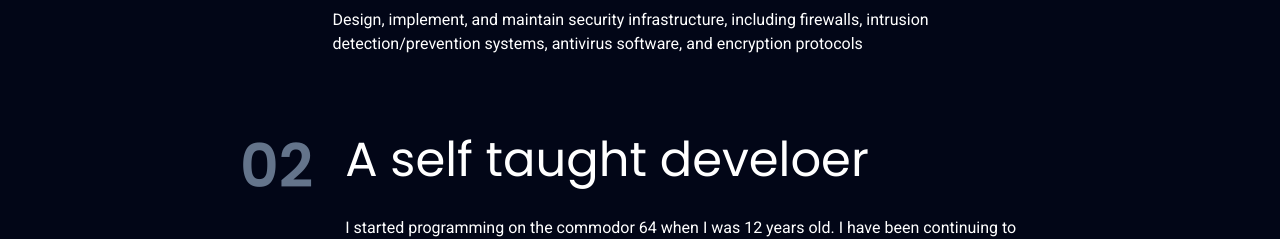
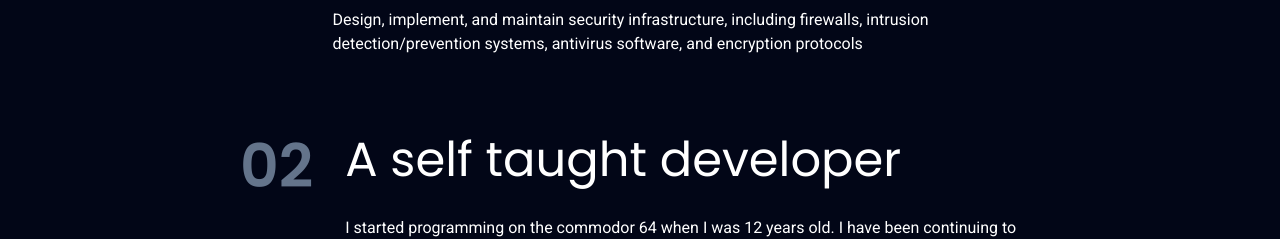
Before and after one commit to margravegillian/gillian-portfolio, a SvelteKit app: page / in a window 1280 px wide. Shown: the part 1820-2059 px from the top of the page. Built offline with nearby package versions, Linux system fonts and the light colour scheme.

Commit message:
fixed grammaer

```diff
--- a/src/components/Main.svelte
+++ b/src/components/Main.svelte
@@ -7,7 +7,7 @@
     ];
     let benefits = [
         {name: 'An Information Security Engineer', description: 'Design, implement, and maintain security infrastructure, including firewalls, intrusion detection/prevention systems, antivirus software, and encryption protocols'},
-        {name: 'A self taught develoer', description: 'I started programming on the commodor 64 when I was 12 years old. I have been continuing to learn programming my whole life.'},
+        {name: 'A self taught developer', description: 'I started programming on the commodor 64 when I was 12 years old. I have been continuing to learn programming my whole life.'},
         {name: 'A motorcycle enthusiast', description: 'I enjoy riding and racing motorcycles'},
 
     ]
```
